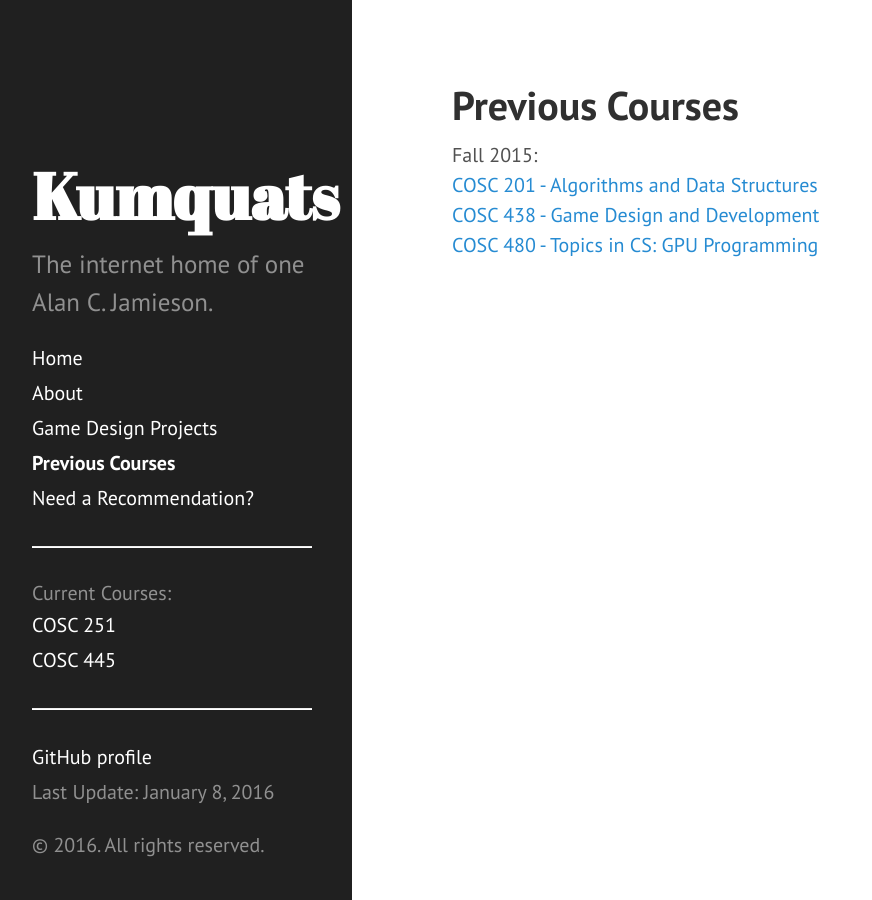
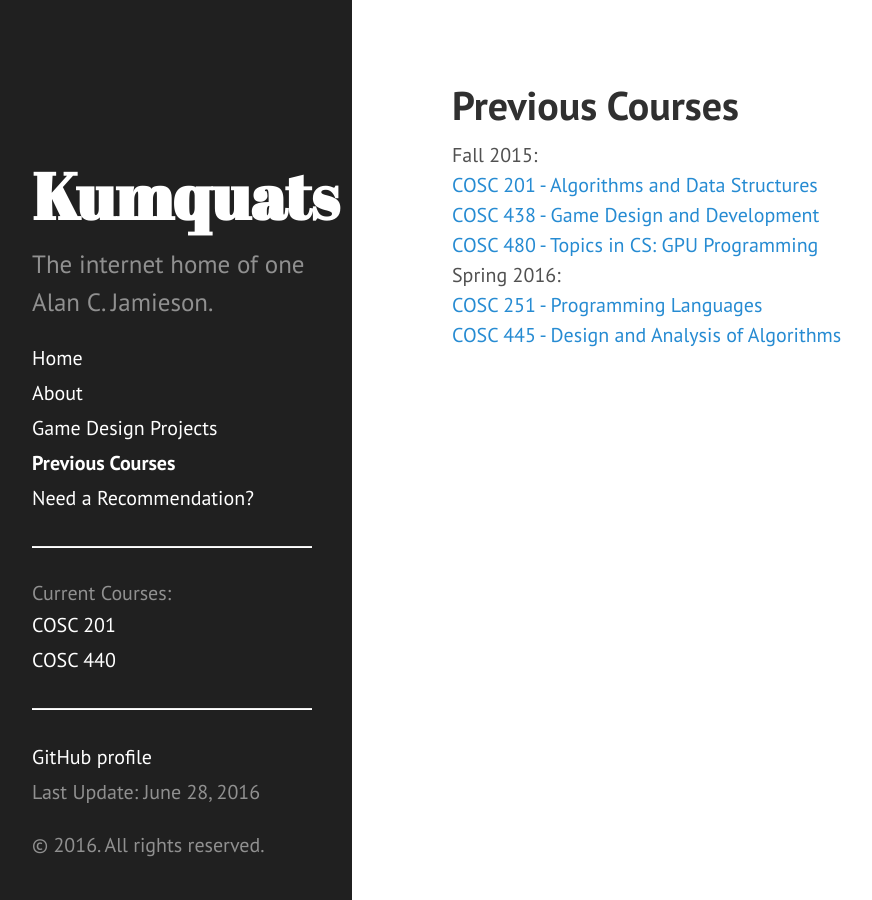
Before and after one commit to ripark/ripark.github.io, a Jekyll site: the page built from prevcourses.html, in a window 1280 px wide. Shown: the whole page, without its empty margins (8-880 px from the left). Built offline with Jekyll 4.4.1, drawn with Linux system fonts in a browser that asks for light colours; Markdown is read by kramdown in place of the engine named in the settings.

Commit message:
f16 update

```diff
--- a/_config.yml
+++ b/_config.yml
@@ -20,7 +20,7 @@
 
 # Custom vars
 version:          0.0.0
-lastupdate:       'January 8, 2016'
+lastupdate:       'June 28, 2016'
 github_username:  'ripark'
 twitter_username: 'drripark'
 
--- a/prevcourses.html
+++ b/prevcourses.html
@@ -10,3 +10,9 @@
 <a href="http://ripark.github.io/f15/cosc438/">COSC 438 - Game Design and Development</a>
 <br>
 <a href="http://ripark.github.io/f15/cosc480/">COSC 480 - Topics in CS: GPU Programming</a>
+<br>
+Spring 2016:
+<br>
+<a href="http://ripark.github.io/s16/cosc251/">COSC 251 - Programming Languages</a>
+<br>
+<a href="http://ripark.github.io/s16/cosc445/">COSC 445 - Design and Analysis of Algorithms</a>
--- a/s16/cosc251.html
+++ b/s16/cosc251.html
@@ -1,5 +1,5 @@
 ---
-layout: course
+layout: default
 title: "COSC 251: Programming Languages"
 shorttitle: "COSC 251"
 ---
--- a/s16/cosc445.html
+++ b/s16/cosc445.html
@@ -1,5 +1,5 @@
 ---
-layout: course
+layout: default
 title: "COSC 445: Design and Analysis of Algorithms"
 shorttitle: "COSC 445"
 ---
```
Also changed, not shown: f16/cosc201.html (added, +17 -0 lines), f16/cosc440.html (added, +14 -0 lines).
